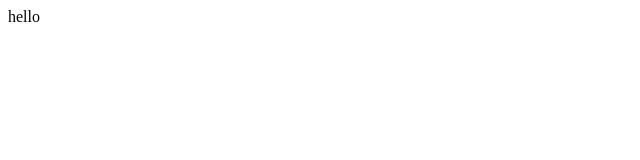
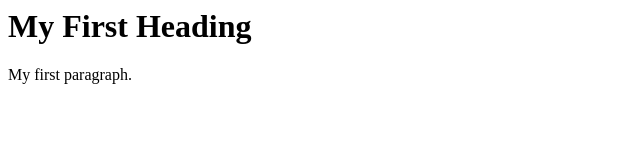
Before and after one commit to leoleo9527/website, a plain HTML site: page index.html in a window 1280 px wide. Shown: the whole page, without its empty margins (0-640 px from the left). Drawn offline with Linux system fonts and the light colour scheme.

Commit message:
Update index.html

```diff
--- a/index.html
+++ b/index.html
@@ -1,10 +1,9 @@
 <html>
-<head>
+<body>
 
+<h1>My First Heading</h1>
 
-<title>ssssss</title>
-</head>
-<body>
-  hello
+<p>My first paragraph.</p>
+
 </body>
 </html>
```
